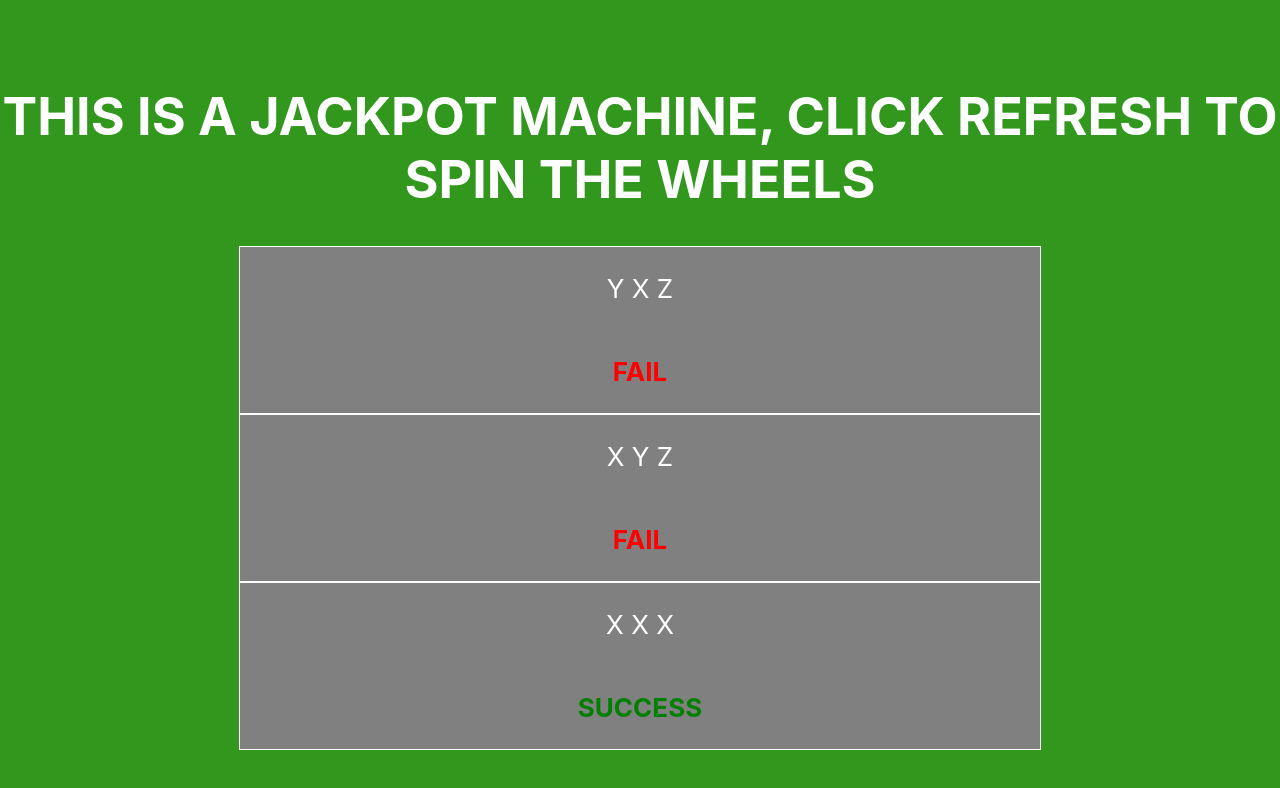
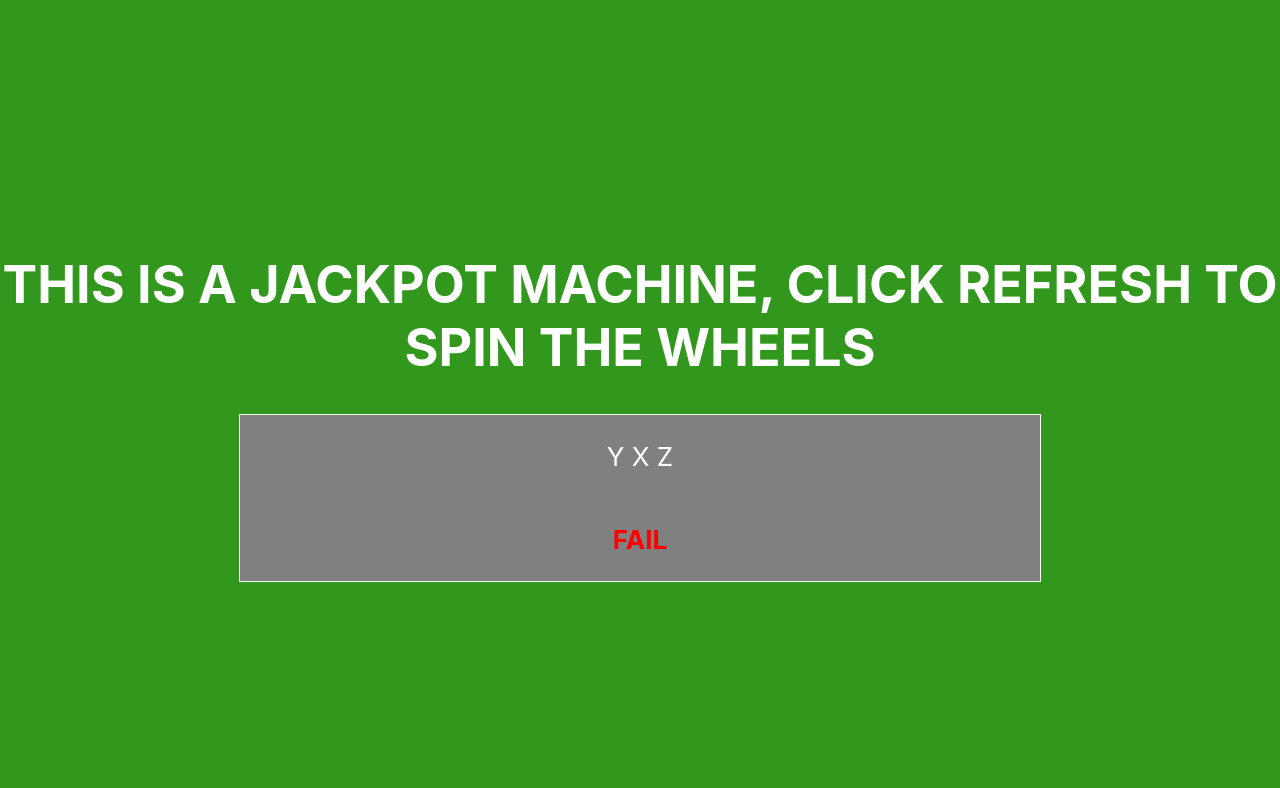
Before and after one commit to SKSurain/simplest-jackpot, a React (Create React App) app: page / in a window 1280 px wide. Shown: the top 788 px of the page. Built offline with nearby package versions, Linux system fonts and the light colour scheme.

Commit message:
Removed MachineProps Component completely

```diff
--- a/src/App.css
+++ b/src/App.css
@@ -1,5 +1,4 @@
-.Machine,
-.MachineProps {
+.Machine {
   min-width: 100vh;
   display: flex;
   background-color: grey;
@@ -7,13 +6,11 @@
   border: 1px solid white;
 }
 
-.Machine-win,
-.MachineProps-win {
+.Machine-win {
   color: green;
 }
 
-.Machine-loose,
-.MachineProps-loose {
+.Machine-loose {
   color: red
 }
 
--- a/src/App.js
+++ b/src/App.js
@@ -1,7 +1,6 @@
 import logo from './logo.svg';
 import './App.css';
 import Machine from './Machine.js'
-import MachineProps from './MachineProps.js'
 
 function App() {
 
@@ -14,19 +13,6 @@ function App() {
         dynamically without props */}
         <Machine />
 
-        {/* This component is using props & fails
-        because the alphabets dont match*/}
-        <MachineProps
-          s1="X"
-          s2="Y"
-          s3="Z" />
-
-        {/* This component is using props & succeeds
-        because the alphabets match*/}
-        <MachineProps
-          s1="X"
-          s2="X"
-          s3="X" />
       </header>
     </div>
   );
--- a/src/MachineProps.js
+++ /dev/null
@@ -1,18 +0,0 @@
-import React from 'react'
-
-class MachineProps extends React.Component {
-    render() {
-        //destructuring props
-        const { s1, s2, s3 } = this.props;
-        //if jackpot (3 same alphabets), then true. Else, false
-        const isJackpot = (s1 === s2) && (s2 === s3);
-        //returns div with dynamic text 'Fail or 'Success'
-        return <div className='MachineProps'>
-            <p>{s1} {s2} {s3}</p>
-            <p className={isJackpot ? 'MachineProps-win' : 'MachineProps-loose'}>
-                <b>{isJackpot ? 'SUCCESS' : 'FAIL'}</b></p>
-        </div>
-    }
-}
-
-export default MachineProps;
```
